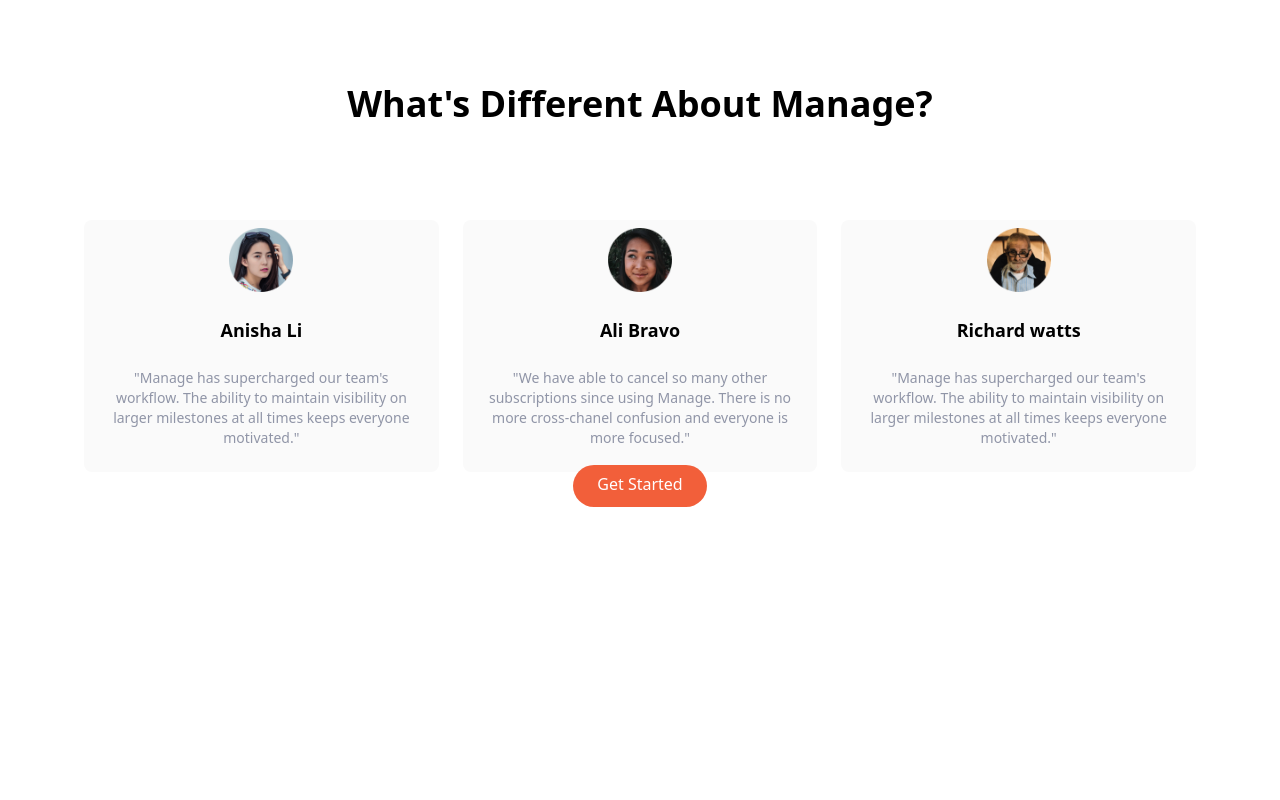
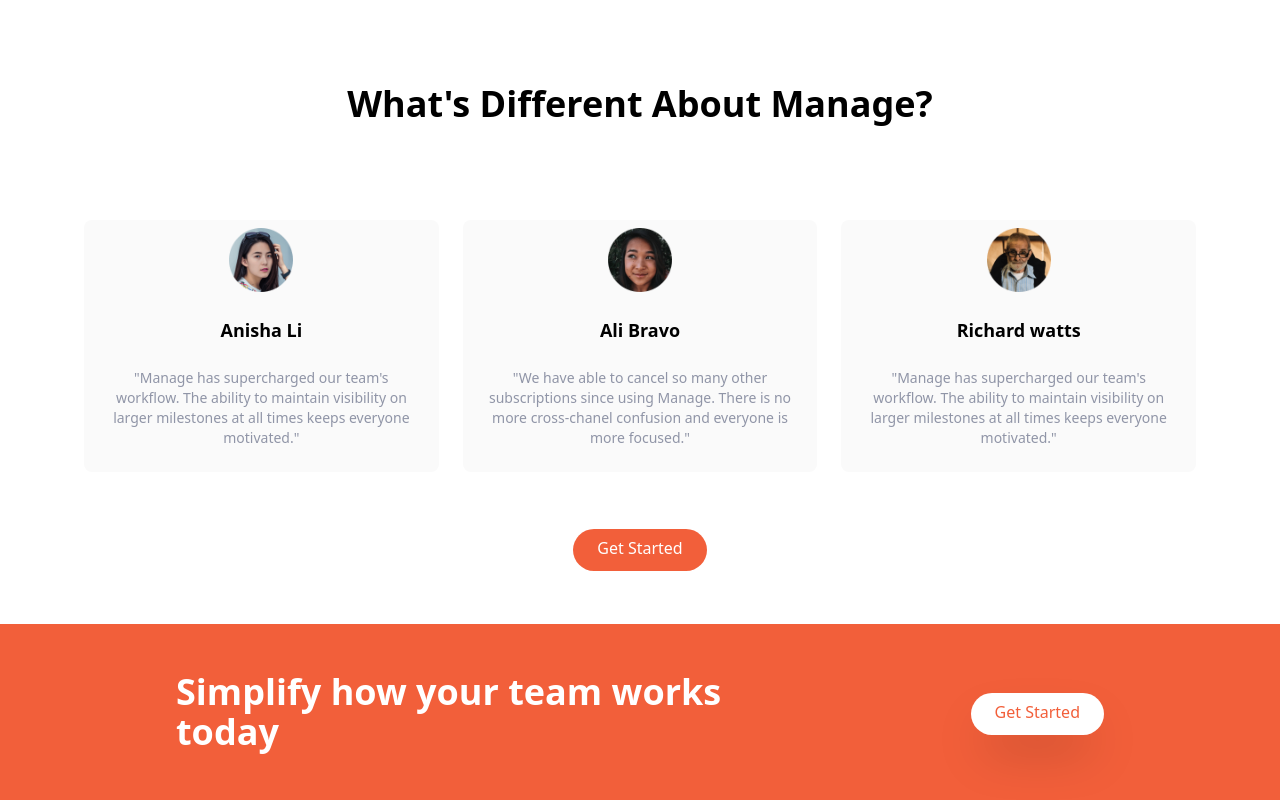
Before and after one commit to tboy4all/Manage-landing-page, a website: page index.html in a window 1280 px wide. Shown: the part 1160-1960 px from the top of the page. Before the commit the page ends 1667 px from the top, so only its background shows below. Drawn offline with Linux system fonts and the light colour scheme.

Commit message:
Cta section

```diff
--- a/index.html
+++ b/index.html
@@ -228,5 +228,28 @@
         </div>
       </div>
     </section>
+
+    <!-- CTA Section -->
+    <section id="cta" class="bg-brightRed">
+      <!-- Flex Container -->
+      <div
+        class="container flex flex-col items-center justify-between px-6 py-24 mx-auto space-y-12 md:py-12 md:flex-row md:space-y-0"
+      >
+        <!-- Heading -->
+        <h2
+          class="text-4xl font-bold leading-tight text-center text-white md:text-4xl md:max-w-xl md:text-left"
+        >
+          Simplify how your team works today
+        </h2>
+        <!-- Button  -->
+        <div>
+          <a
+            href="#"
+            class="p-3 px-6 pt-2 text-brightRed bg-white rounded-full shadow-2xl baseline hover:bg-gray-900"
+            >Get Started</a
+          >
+        </div>
+      </div>
+    </section>
   </body>
 </html>
```
Also changed, not shown: css/main.css.
